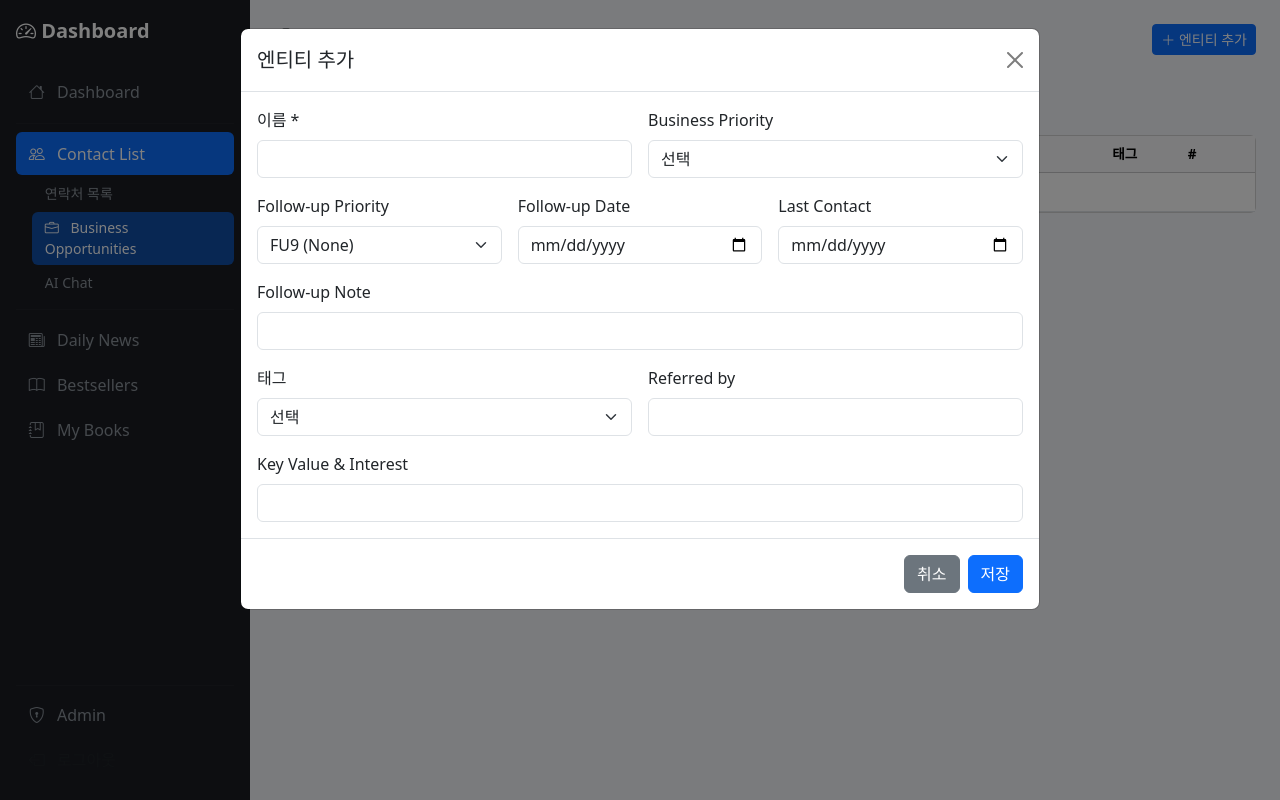
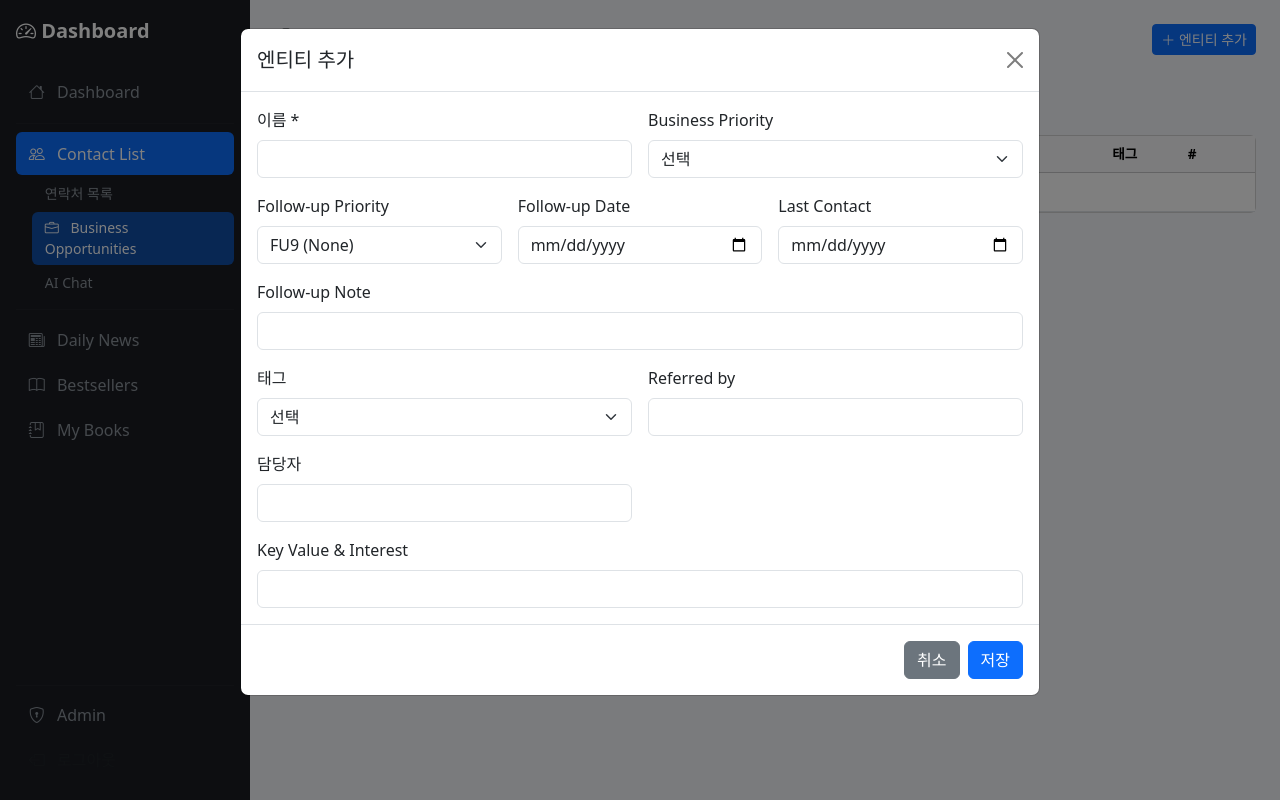
Before and after one commit to freshkevin1/giscus, a Flask app: page /business-opportunities in a window 1280 px wide, after a click on "엔티티 추가". Run offline with Flask 3, Linux system fonts and the light colour scheme; the visitor is signed in with stand-in values (Sample User, id 1); some libraries are stand-ins or nearby versions.

Commit message:
Add 담당자(Assignee) field to Business Entity
- ENTITY_HEADERS: add "Assignee" column (between Referred by and Last Modified)
- _row_to_entity / _entity_to_row: include assignee field
- update_entity key_to_header: map assignee → Assignee
- Add/Edit entity modals: 담당자 text input next to Referred by
- openEntityView JS: populate editEntityAssignee
- updateEntityBtn fields list: include assignee

Sheet header auto-updates on next app start via ensure_entity_sheet_headers().

Co-Authored-By: Claude Sonnet 4.6 <noreply@anthropic.com>

```diff
--- a/sheets_entities.py
+++ b/sheets_entities.py
@@ -18,7 +18,7 @@ ENTITY_HEADERS = [
     "Name", "Entity_hmac", "Business Priority",
     "Follow-up Priority", "Follow-up Date", "Follow-up Note",
     "Last Contact", "Key Value & Interest", "Interaction Context",
-    "Tag", "Related Individuals", "Referred by",
+    "Tag", "Related Individuals", "Referred by", "Assignee",
     "Last Modified", "Created Date",
 ]
 
@@ -111,6 +111,7 @@ def _row_to_entity(row, headers):
         "tag": data.get("Tag", ""),
         "related_individuals": data.get("Related Individuals", ""),
         "referred_by": data.get("Referred by", ""),
+        "assignee": data.get("Assignee", ""),
         "last_modified": data.get("Last Modified", ""),
         "created_date": data.get("Created Date", ""),
     }
@@ -134,6 +135,7 @@ def _entity_to_row(entity):
         entity.get("tag", ""),
         entity.get("related_individuals", ""),
         entity.get("referred_by", ""),
+        entity.get("assignee", ""),
         today,
         entity.get("created_date", today),
     ]
@@ -230,6 +232,7 @@ def update_entity(entity_hmac, fields, changed_by="User"):
         "tag": "Tag",
         "related_individuals": "Related Individuals",
         "referred_by": "Referred by",
+        "assignee": "Assignee",
     }
 
     changes = []
--- a/templates/business_opportunities.html
+++ b/templates/business_opportunities.html
@@ -111,6 +111,10 @@
                             <label class="form-label">Referred by</label>
                             <input type="text" class="form-control" name="referred_by">
                         </div>
+                        <div class="col-md-6">
+                            <label class="form-label">담당자</label>
+                            <input type="text" class="form-control" name="assignee">
+                        </div>
                         <div class="col-12">
                             <label class="form-label">Key Value & Interest</label>
                             <input type="text" class="form-control" name="key_value_interest">
@@ -183,9 +187,13 @@
                                     <label class="form-label fw-semibold">Key Value & Interest</label>
                                     <input type="text" class="form-control" name="key_value_interest" id="editEntityKVI">
                                 </div>
-                                <div class="col-12">
+                                <div class="col-md-6">
                                     <label class="form-label fw-semibold">Referred by</label>
                                     <input type="text" class="form-control" name="referred_by" id="editEntityReferredBy">
+                                </div>
+                                <div class="col-md-6">
+                                    <label class="form-label fw-semibold">담당자</label>
+                                    <input type="text" class="form-control" name="assignee" id="editEntityAssignee">
                                 </div>
                                 <div class="col-12">
                                     <label class="form-label fw-semibold">Related Individuals</label>
@@ -516,6 +524,7 @@ async function openEntityView(entityHmac) {
     document.getElementById('editEntityFUNote').value = entity.follow_up_note || '';
     document.getElementById('editEntityKVI').value = entity.key_value_interest || '';
     document.getElementById('editEntityReferredBy').value = entity.referred_by || '';
+    document.getElementById('editEntityAssignee').value = entity.assignee || '';
     document.getElementById('editEntityTag').value = entity.tag || '';
     document.getElementById('editEntityRelated').value = entity.related_individuals || '';
 
@@ -662,7 +671,7 @@ document.getElementById('updateEntityBtn').addEventListener('click', async () =>
     const data = {};
     const fields = ['business_priority', 'follow_up_priority', 'follow_up_date',
                     'follow_up_note', 'last_contact', 'tag', 'referred_by',
-                    'key_value_interest', 'related_individuals'];
+                    'assignee', 'key_value_interest', 'related_individuals'];
     fields.forEach(f => {
         const val = formData.get(f);
         if (val !== null) data[f] = val;
```
